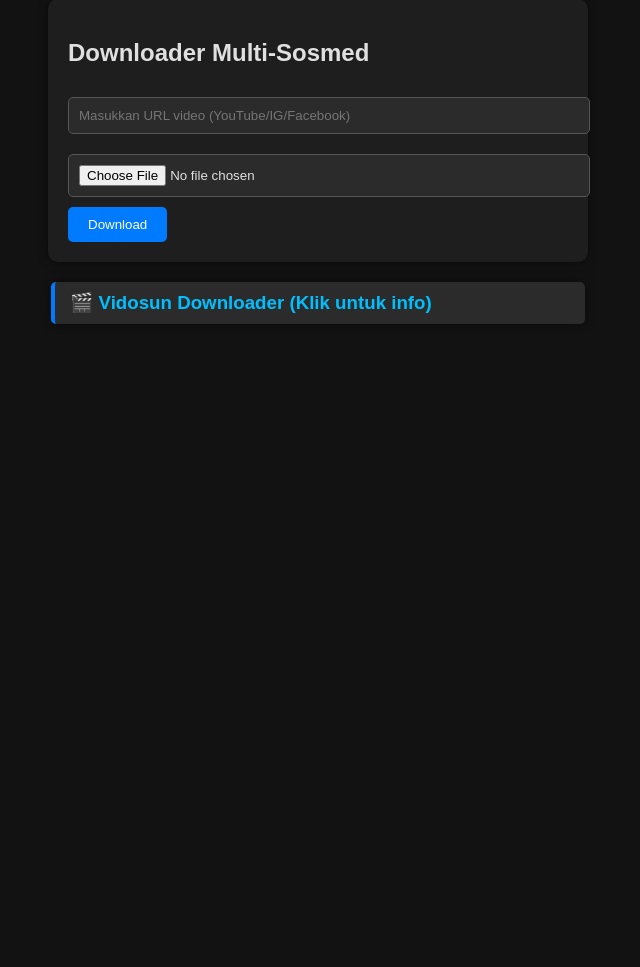
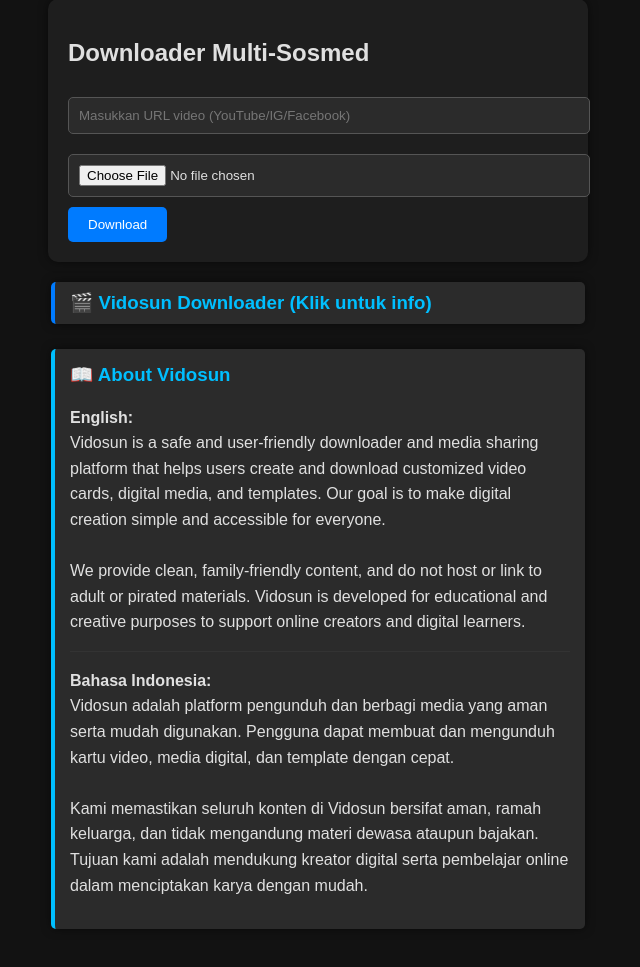
Before and after one commit to sta-973/vidosun, a Flask app: page / in a window 1280 px wide. Shown: the part 39-1006 px from the top of the page, without its empty margins (322-962 px from the left). Before the commit the page ends 363 px from the top, so only its background shows below. Run offline with Flask 3, Linux system fonts and the light colour scheme.

Commit message:
Update index.html

```diff
--- a/templates/index.html
+++ b/templates/index.html
@@ -5,7 +5,6 @@
     <title>Downloader Multi-Sosmed</title>
     <link rel="icon" type="image/x-icon" href="{{ url_for('static', filename='favicon.ico') }}">
     <style>
-        /* === Dark Mode Styles === */
         body {
             font-family: Arial, sans-serif;
             background: #121212;
@@ -42,7 +41,6 @@
         .download-link { margin-top: 15px; display: block; color: #00bfff; text-decoration: none; }
         .download-link:hover { text-decoration: underline; }
 
-        /* === Collapsible README === */
         .readme {
             background: #2b2b2b;
             border-left: 4px solid #007BFF;
@@ -63,10 +61,26 @@
         .readme-content a:hover { text-decoration: underline; }
         ul { padding-left: 20px; }
         li { margin-bottom: 5px; }
+
+        /* === About Section === */
+        .about {
+            margin-top: 25px;
+            background: #2b2b2b;
+            border-left: 4px solid #00bfff;
+            padding: 15px;
+            border-radius: 5px;
+        }
+        .about h3 {
+            color: #00bfff;
+            margin-top: 0;
+        }
+        .about p {
+            line-height: 1.6;
+        }
     </style>
 </head>
 <body>
-      <div class="container">
+    <div class="container">
         <h2>Downloader Multi-Sosmed</h2>
         <form method="POST" enctype="multipart/form-data">
             <input type="text" name="url" placeholder="Masukkan URL video (YouTube/IG/Facebook)" required>
@@ -81,10 +95,10 @@
         {% if file_path %}
             <a class="download-link" href="{{ url_for('download_file', filename=file_path.split('/')[-1]) }}">⬇️ Klik untuk download video</a>
         {% endif %}
-      </div>
+    </div>
 
-      <!-- Collapsible README / Info tambahan -->
-      <div class="container readme">
+    <!-- Collapsible README -->
+    <div class="container readme">
         <h3 onclick="toggleReadme()">🎬 Vidosun Downloader (Klik untuk info)</h3>
         <div class="readme-content">
             <p>Selamat datang di Vidosun Downloader — aplikasi web sederhana untuk mengunduh video dan audio dari YouTube, TikTok, dan berbagai sosial media lainnya secara cepat dan gratis.</p>
@@ -98,11 +112,23 @@
                 <li>⚡ Gunakan tombol silang di kanan input untuk reset link.</li>
                 <li>🗂 Jika video membutuhkan login, upload cookies file dari browser.</li>
             </ul>
-            <p>🌍 ## Support
-                Email: womisa2008@gmail.com</p>
-            </p>
+            <p>🌍 Support: womisa2008@gmail.com</p>
         </div>
-      </div>
+    </div>
+
+    <!-- About Section -->
+    <div class="container about">
+        <h3>📖 About Vidosun</h3>
+        <p><strong>English:</strong><br>
+        Vidosun is a safe and user-friendly downloader and media sharing platform that helps users create and download customized video cards, digital media, and templates. Our goal is to make digital creation simple and accessible for everyone.<br><br>
+        We provide clean, family-friendly content, and do not host or link to adult or pirated materials. Vidosun is developed for educational and creative purposes to support online creators and digital learners.</p>
+
+        <hr style="border: none; border-top: 1px solid #333; margin: 15px 0;">
+
+        <p><strong>Bahasa Indonesia:</strong><br>
+        Vidosun adalah platform pengunduh dan berbagi media yang aman serta mudah digunakan. Pengguna dapat membuat dan mengunduh kartu video, media digital, dan template dengan cepat.<br><br>
+        Kami memastikan seluruh konten di Vidosun bersifat aman, ramah keluarga, dan tidak mengandung materi dewasa ataupun bajakan. Tujuan kami adalah mendukung kreator digital serta pembelajar online dalam menciptakan karya dengan mudah.</p>
+    </div>
 
     <script>
         function toggleReadme() {
```
